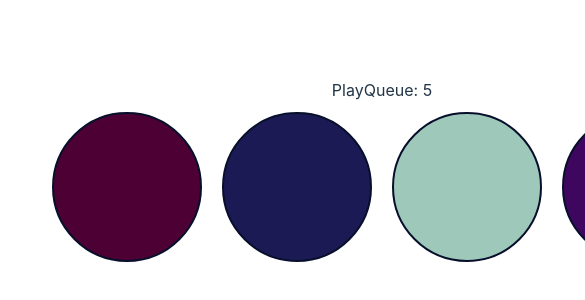
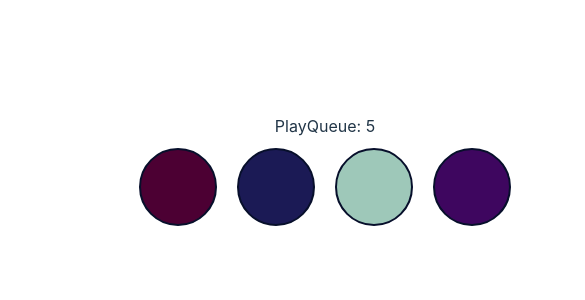
Before and after one commit to jvalanen/nopeustesti, a React (Vite) app: page / in a window 390 px wide. Shown: the part 246-546 px from the top of the page, 585 px wide, since content can reach past the window. Built offline with nearby package versions, Linux system fonts and the light colour scheme.

Commit message:
Finetune: Responsiveness

```diff
--- a/src/App.css
+++ /dev/null
@@ -1,6 +0,0 @@
-#root {
-  max-width: 1280px;
-  margin: 0 auto;
-  padding: 2rem;
-  text-align: center;
-}
--- a/src/App.tsx
+++ b/src/App.tsx
@@ -1,5 +1,4 @@
 import { useCallback, useEffect, useState } from "react";
-import "./App.css";
 import GameButton from "./GameButton";
 import { GameButtonColor, TickEvent } from "./main.tsx";
 
@@ -7,7 +6,7 @@ function App() {
   const [playQueue, setPlayQueue]: [GameButtonColor[], Function] = useState([]);
   const [lightedUp, setLightedUp] = useState(Object.values(GameButtonColor)[0]);
 
-  const style: object = { "min-width": "700px" };
+  const style: object = { "min-width": "650px" };
 
   const handleTick = useCallback((event: TickEvent) => {
     setPlayQueue((prevPlayQueue: GameButtonColor[]) => {
--- a/src/CircleButton.ts
+++ b/src/CircleButton.ts
@@ -19,8 +19,8 @@ const buttonColors = {
 
 // Create the styled button component
 const CircleButton = styled.button<CircleButtonProps>`
-  width: 150px;
-  height: 150px;
+  width: 20vw;
+  height: 20vw;
   border: 2px solid #070F2B;
   border-radius: 50%;
   background-color: ${(props) =>
--- a/src/index.css
+++ b/src/index.css
@@ -1,3 +1,8 @@
+#root {
+  margin: 0 auto;
+  text-align: center;
+}
+
 :root {
   font-family: Inter, system-ui, Avenir, Helvetica, Arial, sans-serif;
   line-height: 1.5;
```
